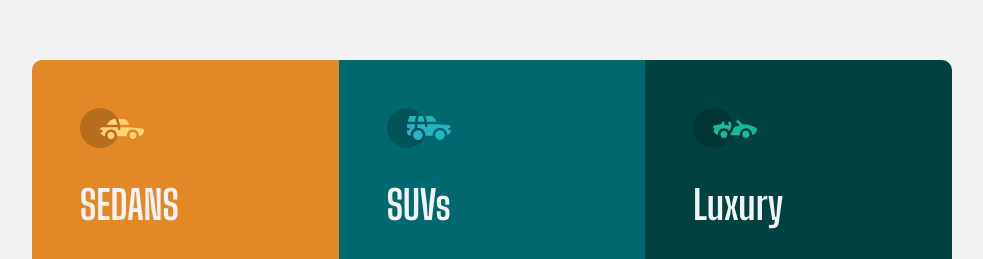
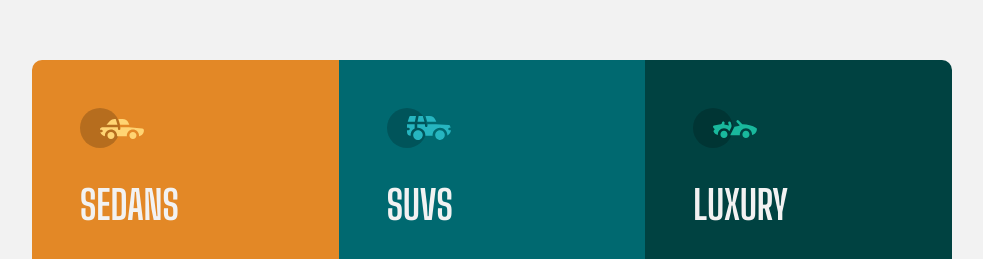
Before and after one commit to xyzeez/3-Column-Preview-Card-Component, a plain HTML site: page index.html in a window 1280 px wide. Shown: the part 111-370 px from the top of the page, without its empty margins (148-1131 px from the left). Drawn offline with Linux system fonts and the light colour scheme.

Commit message:
Update index.html

```diff
--- a/index.html
+++ b/index.html
@@ -25,7 +25,7 @@
             </div>
             <div class="card card2">
                 <img src="./images/icon-suvs.svg" class="icon" alt="">
-                <h2>SUVs</h2>
+                <h2>SUVS</h2>
                 <p>
                     Take an SUV for its spacious interior, power, and versatility. Perfect for your next family vacation and off-road adventures.
                 </p>
@@ -36,7 +36,7 @@
             </div>
             <div class="card card3">
                 <img src="./images/icon-luxury.svg" class="icon" alt="">
-                <h2>Luxury</h2>
+                <h2>LUXURY</h2>
                 <p>
                     Cruise in the best car brands without the bloated prices. Enjoy the enhanced comfort of a luxury rental and arrive in style.
                 </p>
```
